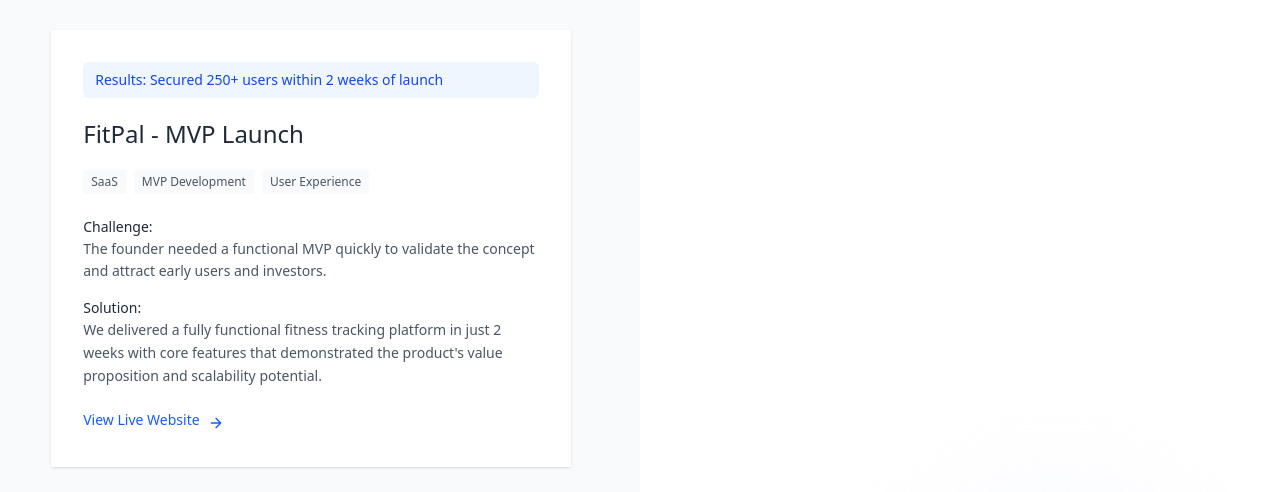
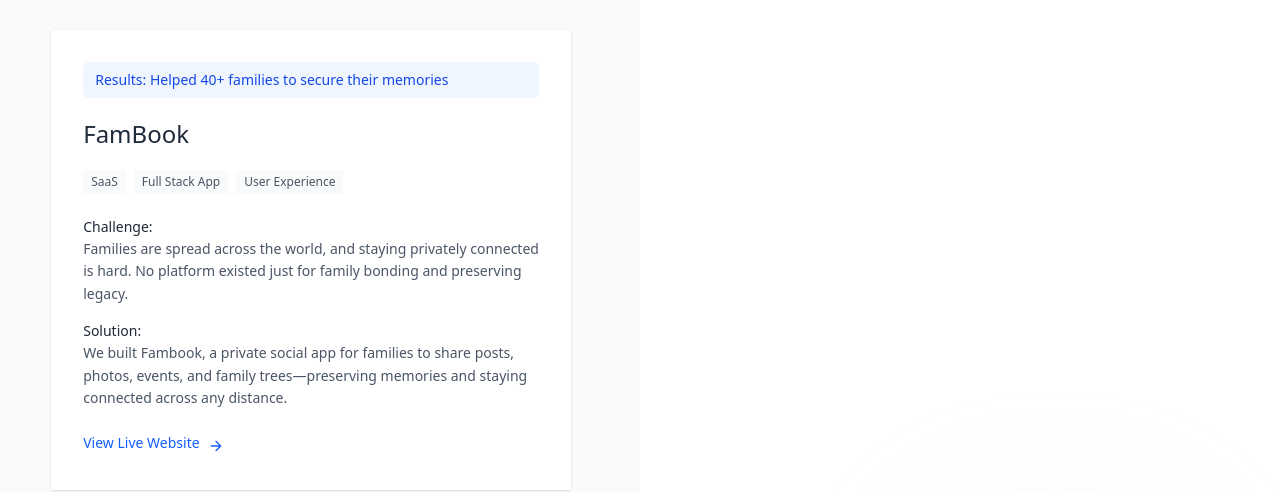
Before and after one commit to anishkunwar69/portfolio, a Next.js app: page / in a window 1280 px wide. Shown: the part 6950-7442 px from the top of the page. Built offline with nearby package versions, Linux system fonts and the light colour scheme.

Commit message:
changed-port-cont

```diff
--- a/src/app/components/portfolio/PortfolioContent.tsx
+++ b/src/app/components/portfolio/PortfolioContent.tsx
@@ -176,15 +176,15 @@ function PortfolioContent() {
     },
     {
       id: 2,
-      title: "FitPal - MVP Launch",
+      title: "FamBook",
       description:
         "An MVP fitness application that enables users to track and record their gym progress. Features intuitive workout logging, progress visualization, and personalized fitness journey tracking.",
-      tags: ["SaaS", "MVP Development", "User Experience"],
-      image: "https://res.cloudinary.com/dmq5tx0bd/image/upload/f_auto,q_auto/v1/anish's-portfolio/xzrdiarm5pub35gnvsou",
-      website: "https://fitpal-ashen.vercel.app/",
-      businessResults: "Secured 250+ users within 2 weeks of launch",
-      challenge: "The founder needed a functional MVP quickly to validate the concept and attract early users and investors.",
-      solution: "We delivered a fully functional fitness tracking platform in just 2 weeks with core features that demonstrated the product's value proposition and scalability potential."
+      tags: ["SaaS", "Full Stack App", "User Experience"],
+      image: "https://res.cloudinary.com/dmq5tx0bd/image/upload/v1753503608/anish2_2x_eywzql.png",
+      website: "https://www.fambook.pro/",
+      businessResults: "Helped 40+ families to secure their memories",
+      challenge: "Families are spread across the world, and staying privately connected is hard. No platform existed just for family bonding and preserving legacy.",
+      solution: "We built Fambook, a private social app for families to share posts, photos, events, and family trees—preserving memories and staying connected across any distance."
     },
   ];
 
```
